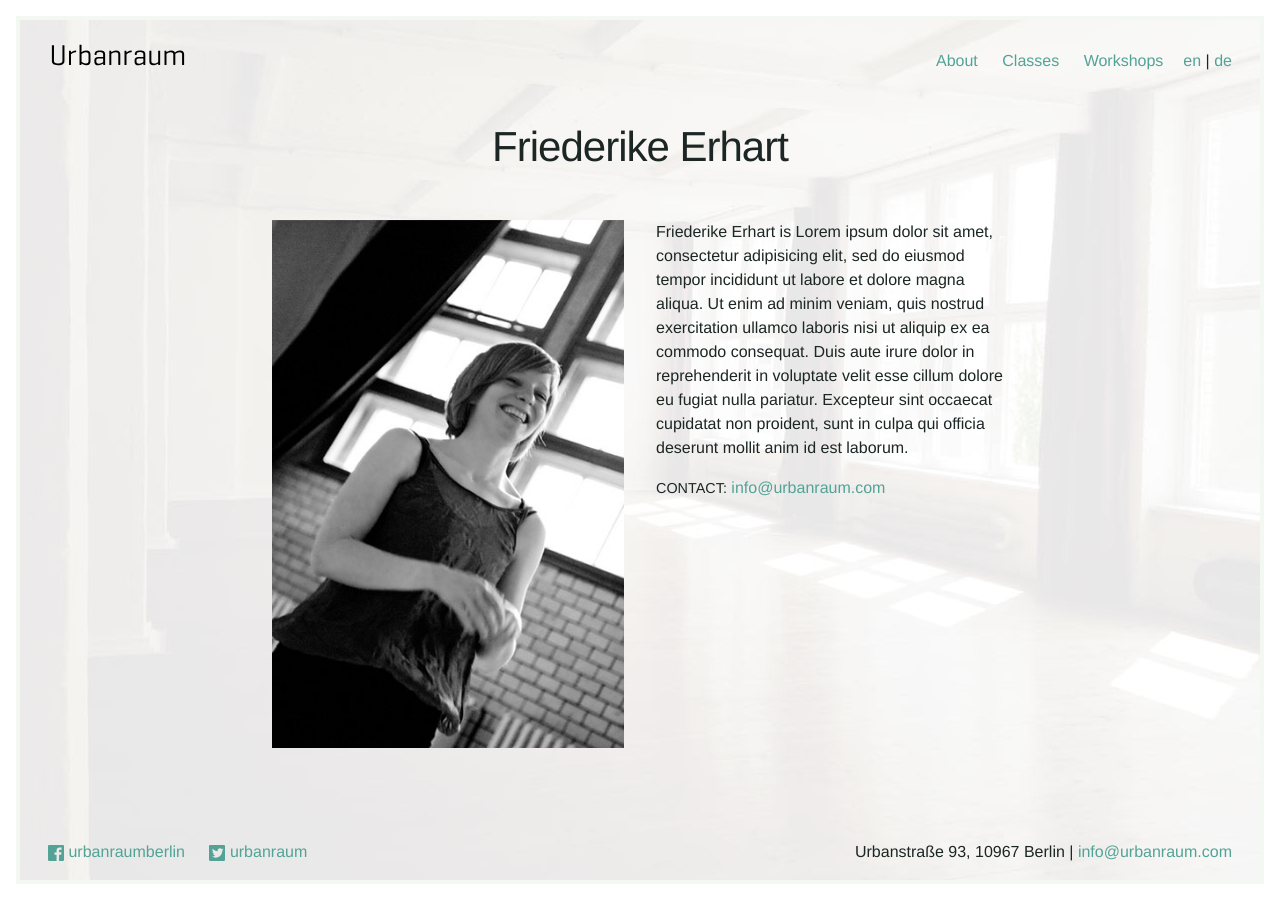
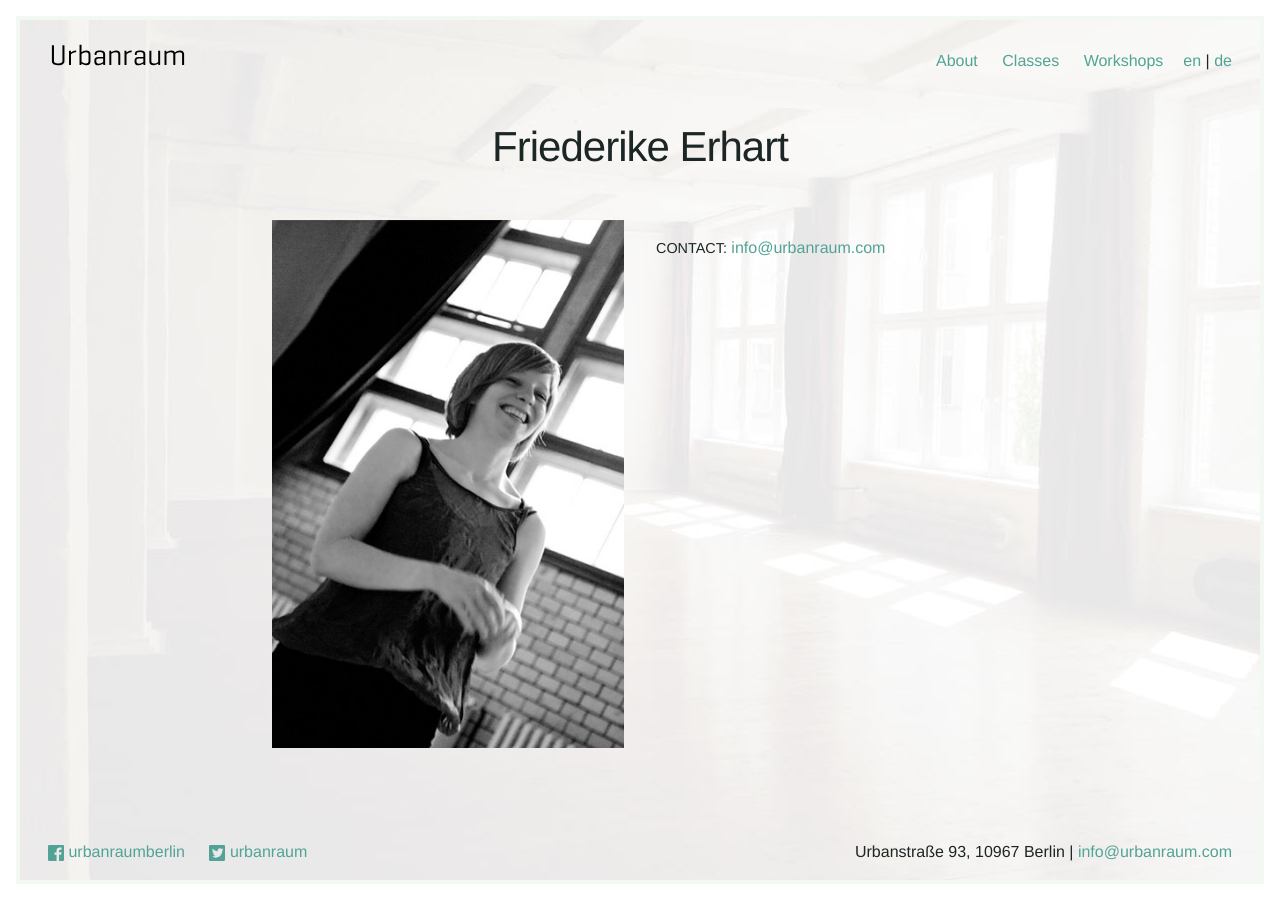
Before and after one commit to Kriesse/urbanraum, a Jekyll site: the page built from _teachers/friederike-erhart.md, in a window 1280 px wide. Built offline with Jekyll 4.4.1, drawn with Linux system fonts in a browser that asks for light colours; nearby versions of some CDN libraries.

Commit message:
remove lorem ipsum

```diff
--- a/_teachers/friederike-erhart.md
+++ b/_teachers/friederike-erhart.md
@@ -2,11 +2,11 @@
 teacher_name:  "Friederike Erhart"
 
 bio_en: "
-Friederike Erhart is Lorem ipsum dolor sit amet, consectetur adipisicing elit, sed do eiusmod tempor incididunt ut labore et dolore magna aliqua. Ut enim ad minim veniam, quis nostrud exercitation ullamco laboris nisi ut aliquip ex ea commodo consequat. Duis aute irure dolor in reprehenderit in voluptate velit esse cillum dolore eu fugiat nulla pariatur. Excepteur sint occaecat cupidatat non proident, sunt in culpa qui officia deserunt mollit anim id est laborum.
+
 "
 
 bio_de: "
-Friederike Erhart ist Lorem ipsum dolor sit amet, consectetur adipisicing elit, sed do eiusmod tempor incididunt ut labore et dolore magna aliqua. Ut enim ad minim veniam, quis nostrud exercitation ullamco laboris nisi ut aliquip ex ea commodo consequat. Duis aute irure dolor in reprehenderit in voluptate velit esse cillum dolore eu fugiat nulla pariatur. Excepteur sint occaecat cupidatat non proident, sunt in culpa qui officia deserunt mollit anim id est laborum.
+
 "
 
 email: "info@urbanraum.com"
```
